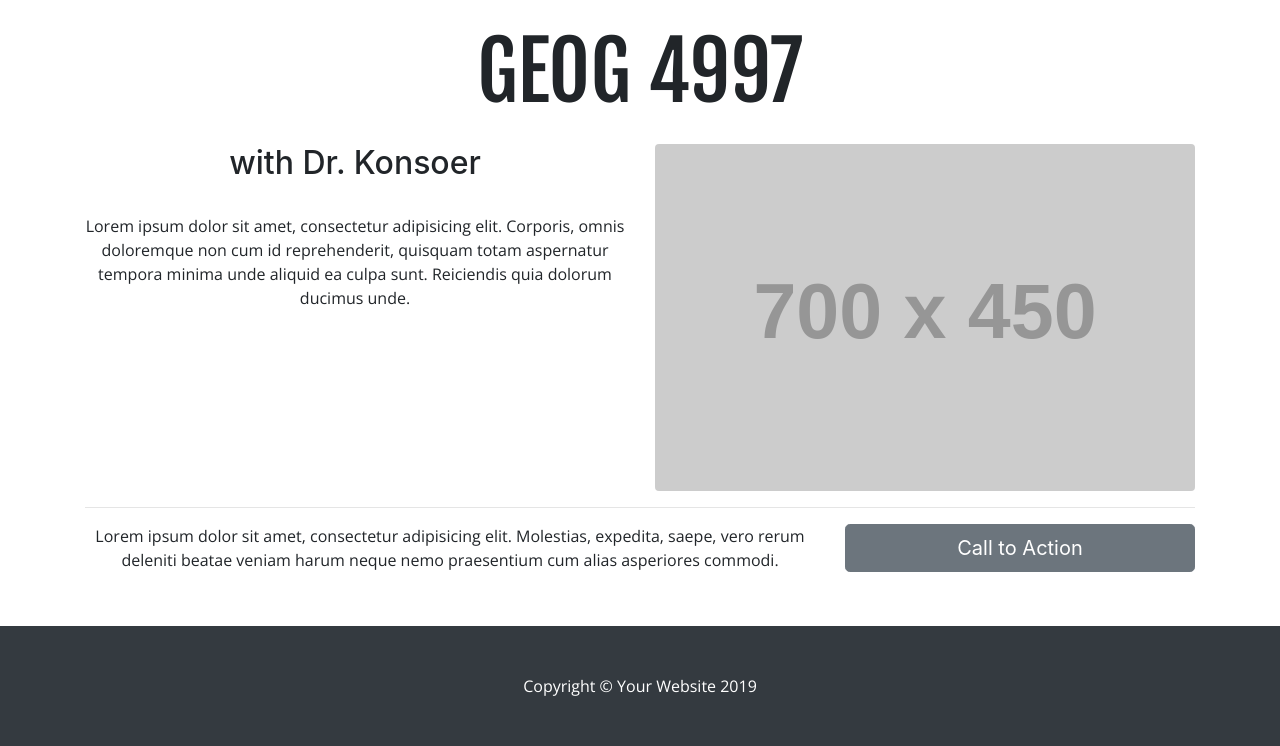
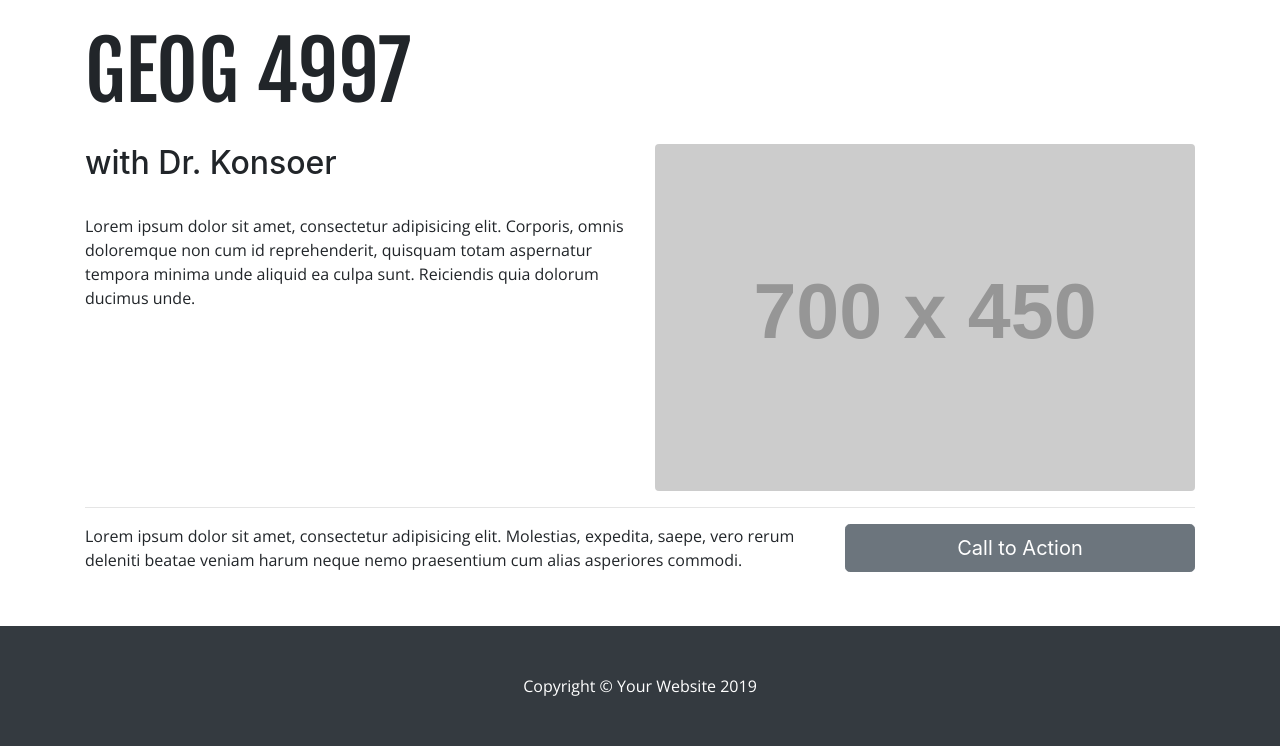
Before and after one commit to mlinto34046/mlinto34046.github.io, a PHP site: page /index.html in a window 1280 px wide. Shown: the part 600-1346 px from the top of the page. Run offline with PHP 8.4, Linux system fonts and the light colour scheme; grey boxes labelled with a size stand in for pictures from a placeholder-image service; some libraries are stand-ins or nearby versions.

Commit message:
Update geog.css

```diff
--- a/geog4997/geog.css
+++ b/geog4997/geog.css
@@ -12,7 +12,6 @@ body {
   width: 100%;
   max-width: 1600px;
   margin: 0 auto;
-  text-align: center !important;
 }
 
 .pad {
```
